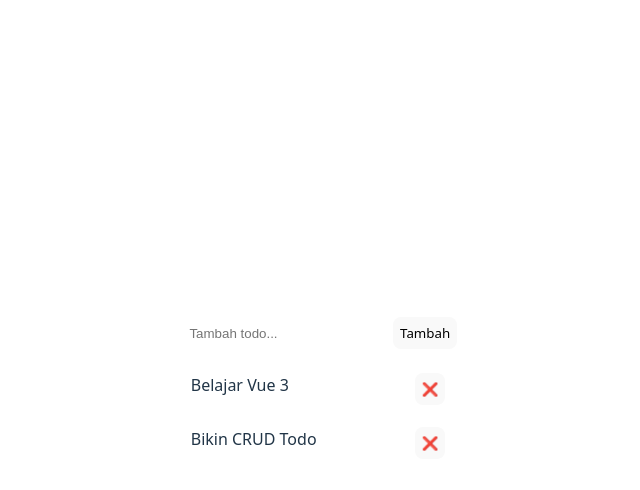
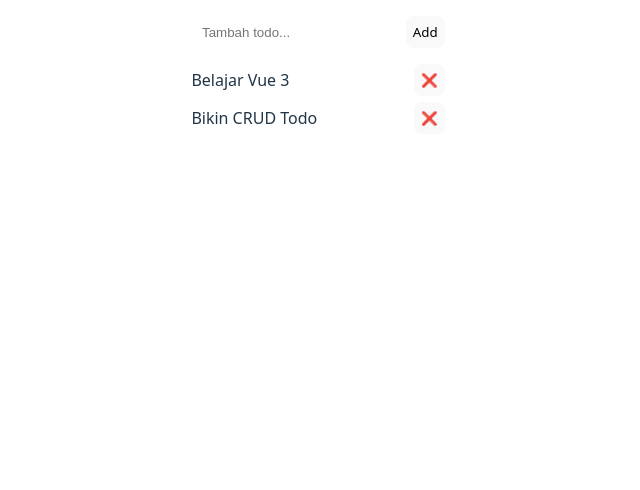
Before and after one commit to mmulyana/learn-vue-animation, a Vue app: page / in a window 1280 px wide. Shown: the top 490 px of the page, without its empty margins (322-962 px from the left). Built offline with nearby package versions, Linux system fonts and the light colour scheme.

Commit message:
feat: transition group

```diff
--- a/src/App.vue
+++ b/src/App.vue
@@ -30,7 +30,7 @@ function removeTodo(id) {
 				@keyup.enter="addTodo"
 				class="todo-input"
 			/>
-			<button @click="addTodo">Tambah</button>
+			<button @click="addTodo">Add</button>
 		</div>
 
 		<TransitionGroup name="slide" tag="ul" class="todo-list">
@@ -47,23 +47,22 @@ function removeTodo(id) {
 	position: relative;
 	list-style: none;
 	padding: 0;
-	transition: all 5s ease;
 }
 
 .todo-item {
 	display: flex;
 	justify-content: space-between;
 	margin: 6px 0;
-	padding: 8px 12px;
 	border-radius: 8px;
 	position: relative;
+  align-items: center;
 }
 
 .todo-input {
 	height: 32px;
 	border-radius: 8px;
 	border: none;
-  padding: 0 0.8em;
+	padding: 0 0.8em;
 }
 
 .todo-form {
@@ -95,4 +94,8 @@ function removeTodo(id) {
 .slide-leave-active {
 	transition: all 0.4s ease;
 }
+.slide-move {
+	transition: all 0.5s ease-in-out;
+}
+
 </style>
--- a/src/style.css
+++ b/src/style.css
@@ -12,27 +12,11 @@
 	-webkit-font-smoothing: antialiased;
 	-moz-osx-font-smoothing: grayscale;
 }
-
-a {
-  font-weight: 500;
-  color: #646cff;
-  text-decoration: inherit;
-}
-a:hover {
-  color: #535bf2;
-}
-
 body {
 	margin: 0;
 	display: flex;
-  place-items: center;
-  min-width: 320px;
-  min-height: 100vh;
-}
-
-h1 {
-  font-size: 3.2em;
-  line-height: 1.1;
+	justify-content: center;
+	padding: 1rem;
 }
 
 button {
@@ -59,9 +43,6 @@ button:focus-visible {
 
 #app {
 	max-width: 1280px;
-  margin: 0 auto;
-  padding: 2rem;
-  text-align: center;
 }
 
 @media (prefers-color-scheme: light) {
```
Lines whose indentation alone changed are shown as unchanged.
